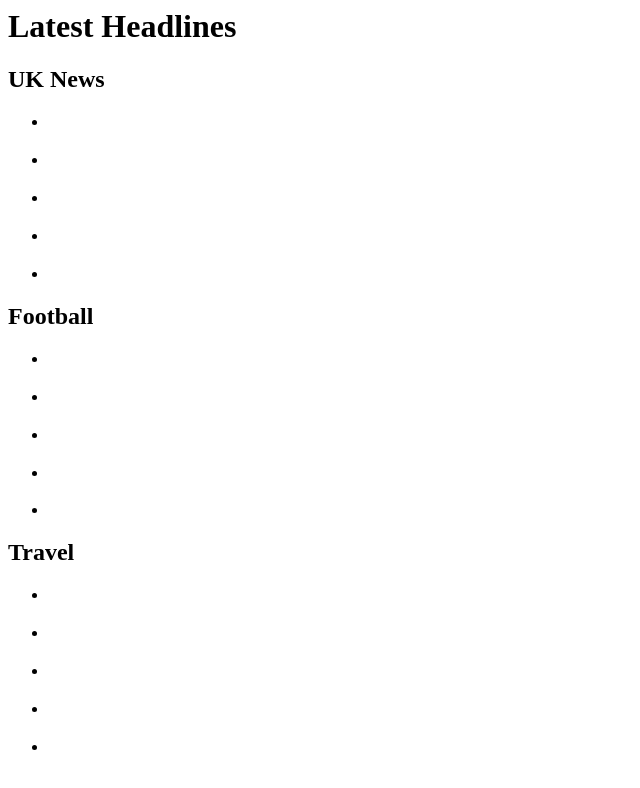
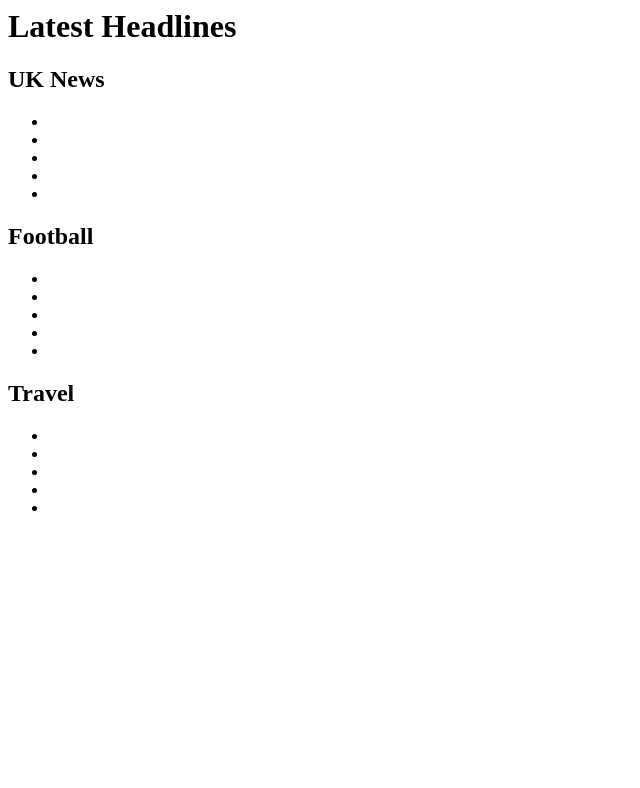
Before and after one commit to gidsg/capi-tabbed-client-homework, a plain HTML site: page index.html in a window 1280 px wide. Shown: the whole page, without its empty margins (0-640 px from the left). Drawn offline with Linux system fonts and the light colour scheme.

Commit message:
close tag

```diff
--- a/index.html
+++ b/index.html
@@ -42,27 +42,27 @@ getSectionHeadlines("travel");
     <h1>Latest Headlines</h1>
         <h2>UK News</h2>
         <ul>
-        <li id="headline-uk-news-1"></p>
-        <li id="headline-uk-news-2"></p>
-        <li id="headline-uk-news-3"></p>
-        <li id="headline-uk-news-4"></p>
-        <li id="headline-uk-news-5"></p>
+        <li id="headline-uk-news-1"></li>
+        <li id="headline-uk-news-2"></li>
+        <li id="headline-uk-news-3"></li>
+        <li id="headline-uk-news-4"></li>
+        <li id="headline-uk-news-5"></li>
         </ul>
         <h2>Football</h2>
         <ul>
-        <li id="headline-football-1"></p>
-        <li id="headline-football-2"></p>
-        <li id="headline-football-3"></p>
-        <li id="headline-football-4"></p>
-        <li id="headline-football-5"></p>
+        <li id="headline-football-1"></li>
+        <li id="headline-football-2"></li>
+        <li id="headline-football-3"></li>
+        <li id="headline-football-4"></li>
+        <li id="headline-football-5"></li>
         </ul>
         <h2>Travel</h2>
         <ul>
-        <li id="headline-travel-1"></p>
-        <li id="headline-travel-2"></p>
-        <li id="headline-travel-3"></p>
-        <li id="headline-travel-4"></p>
-        <li id="headline-travel-5"></p>
+        <li id="headline-travel-1"></li>
+        <li id="headline-travel-2"></li>
+        <li id="headline-travel-3"></li>
+        <li id="headline-travel-4"></li>
+        <li id="headline-travel-5"></li>
         </ul>
     </body>
     </html>
```
